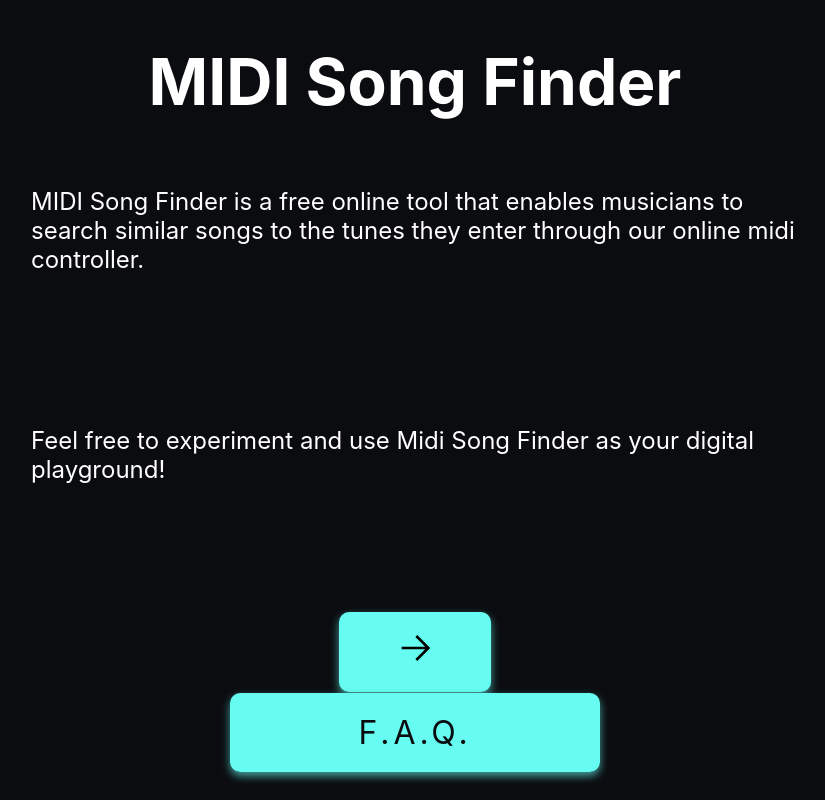
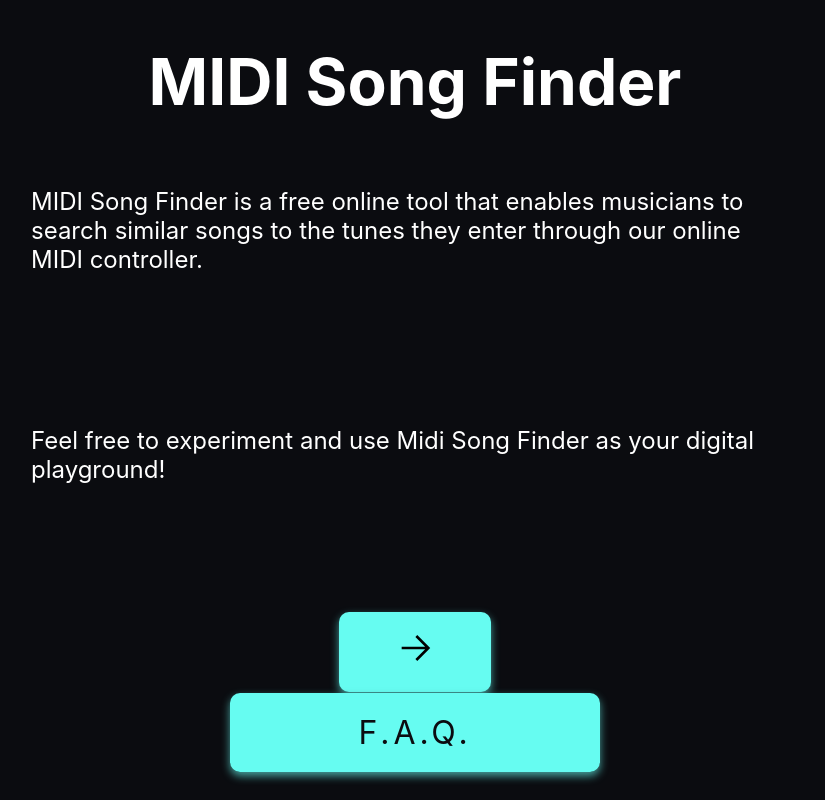
Before and after one commit to tadeas0/soarch, a React (Create React App) app in the folder frontend/: page / in a window 1280 px wide. Shown: the whole page, without its empty margins (225-1050 px from the left). Built offline with nearby package versions, Linux system fonts and the light colour scheme; no server answers.

Commit message:
landing page midi to caps change

```diff
--- a/frontend/src/routes/landingPage.tsx
+++ b/frontend/src/routes/landingPage.tsx
@@ -13,7 +13,7 @@ const LandingPage: FunctionComponent = () => {
                 <p>
                     MIDI Song Finder is a free online tool that enables musicians
                     to search similar songs to the tunes they enter through our
-                    online midi controller.
+                    online MIDI controller.
                 </p>
                 <p>    Feel free to experiment and use Midi
                     Song Finder as your digital playground!
```
